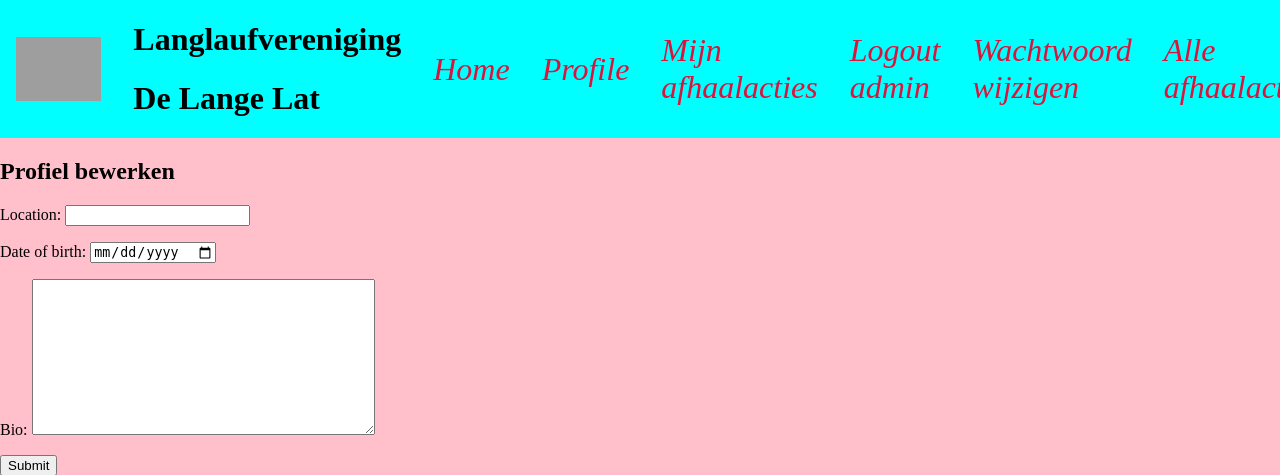
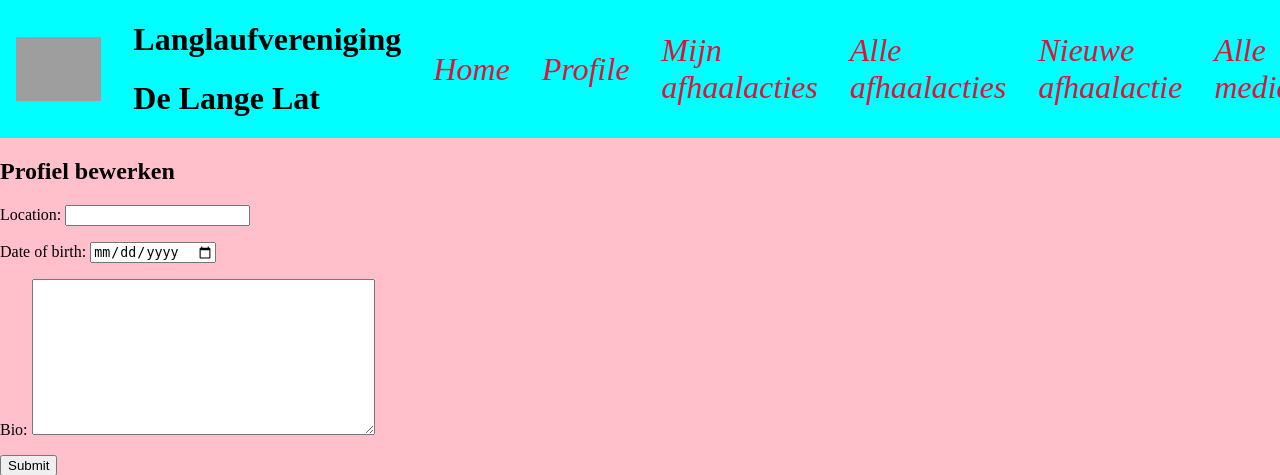
Before and after one commit to ThomasApistola/DjangoBlueee, a Django app: page /profile/edit/ in a window 1280 px wide; the page is wider, and only the part inside the window is pictured. Shown: the top 475 px of that part. Run offline with Django 5.2, Linux system fonts and the light colour scheme; a user stored in the database is signed in; data comes from the database, SQL or seed files in the repository; both versions use the stored data as it was after the commit; grey boxes are pictures that could not be loaded.

Commit message:
Wachtwoord wijzigen verplaatsd
naar Profile

```diff
--- a/DjangoBlueee/base/templates/base/menu.html
+++ b/DjangoBlueee/base/templates/base/menu.html
@@ -10,8 +10,7 @@
         <a href="{% url 'index'%}" class = "nav-item">Home</a>
         <a href="{% url 'profile' %}" class="nav-item">Profile</a>
         <a href="{% url 'user_collections' %}" class="nav-item">Mijn afhaalacties</a>
-        <a href="{% url 'logout_user' %}"> Logout {{ user.username }}</a>
-        <a href="{% url 'password_change' %}" class="nav-item">Wachtwoord wijzigen</a>
+
         {% if user.is_staff %}
             <a href="{% url 'admin_collection_list' %}" class="nav-item">Alle afhaalacties</a>
             <a href="{% url 'create_collection' %}" class="nav-item">Nieuwe afhaalactie</a>
@@ -19,6 +18,8 @@
             <a href="{% url 'create_medicine' %}" class="nav-item">Nieuw medicijn</a>
         {% endif %}
 
+        <a href="{% url 'logout_user' %}"> Logout {{ user.username }}</a>
+
     {% else %}
         <a href="{% url 'login' %}" class="nav-item">Login</a>
         <a href="{% url 'register' %}" class="nav-item">Sign up</a>
--- a/DjangoBlueee/base/templates/base/profile.html
+++ b/DjangoBlueee/base/templates/base/profile.html
@@ -7,4 +7,6 @@
   <p>Date of Birth: {{ profile.date_of_birth }}</p>
   <p>Bio: {{ profile.bio }}</p>
   <a href="{% url 'edit_profile' %}" class="edit_profile">Edit Profile</a>
+  <br>
+  <a href="{% url 'password_change' %}" class="password_change">Wachtwoord wijzigen</a>
 {% endblock content %}
```
Also changed, not shown: DjangoBlueee/db.sqlite3.
